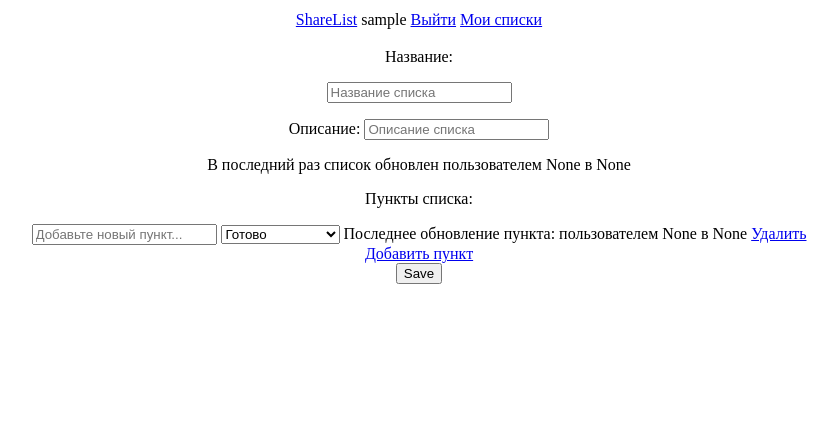
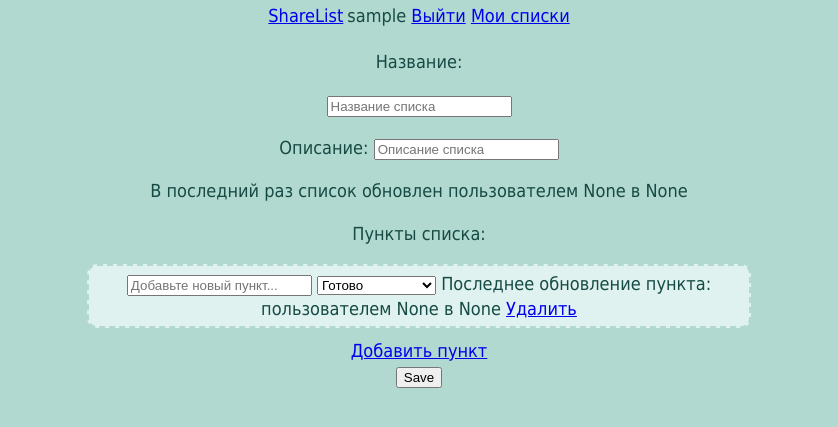
Before and after one commit to NewSouthMjos/ShareList, a Django app: page /lists/new in a window 1280 px wide. Shown: the top 427 px of the page, without its empty margins (221-1059 px from the left). Run offline with Django 3.2, Linux system fonts and the light colour scheme; the visitor is signed in with stand-in values (Sample User, id 1); some libraries are stand-ins or nearby versions.

Commit message:
added movemnt of useritems

```diff
--- /dev/null
+++ b/sharelist/static/css/base.css
@@ -0,0 +1,54 @@
+html, body {
+  margin: 0;
+  padding: 0;
+}
+
+body {
+  font-family: "Tahoma", sans-serif;
+  font-size: 18px;
+  line-height: 25px;
+  color: #164a44;
+
+  background-color: #b2d9d0;
+}
+
+.container {
+  display: flex;
+  justify-content: center;
+}
+
+.tasks__title {
+  margin: 50px 0 20px 0;
+
+  text-align: center;
+  text-transform: uppercase;
+}
+
+.tasks__list {
+  margin: 0;
+  padding: 0;
+
+  list-style: none;
+}
+
+.tasks__item {
+  max-width: 650px;
+  margin-bottom: 10px;
+  padding: 5px;
+
+  text-align: center;
+  border: 2px dashed #b2d9d0;
+  border-radius: 10px;
+  cursor: move;
+  background-color: #dff2ef;
+
+  transition: background-color 0.5s;
+}
+
+.tasks__item:last-child {
+  margin-bottom: 0;
+}
+
+.selected {
+  opacity: 0.6;
+}
--- a/sharelist/templates/base.html
+++ b/sharelist/templates/base.html
@@ -5,6 +5,8 @@
 	<head>
 		<meta charset="utf-8" />
 		<title>ShareList</title>
+		<link href="{% static 'css/base.css' %}" rel="stylesheet">
+
 	</head>
 
 	<body>
--- a/sharelist/templates/detailpage.html
+++ b/sharelist/templates/detailpage.html
@@ -8,14 +8,16 @@
 	<p>В последний раз список обновлен пользователем {{ userlist_form.last_update_author.value }} в {{ userlist_form.updated_datetime.value }}</p>
 	{{ item_formset.management_form  }}
 	<p>Пункты списка:</p>
+	<ul class="tasks__list">
 		{% for item in item_formset %}
-		<div class="item_formset">
+			<li class="tasks__item">
 				{{ item.text }}
 				{{ item.status }}
 				{{ item.useritem_id }}
 				Последнее обновление пункта: пользователем {{ item.last_update_author.value }} в {{ item.updated_datetime.value }}
-		</div>
+			</li>
 		{% endfor %}
+	</ul>
 	<div class='add_item'>
 	<div>
 	<input type="submit" value="Save">
@@ -26,8 +28,9 @@
 <!-- Include formset plugin - including jQuery dependency -->
 <script src="https://ajax.googleapis.com/ajax/libs/jquery/2.1.3/jquery.min.js"></script>
 <script src="{% static 'jquery.formset.js' %}"></script>
+<script src="{% static 'items_move.js' %}"></script>
 <script>
-    $('.item_formset').formset({
+    $('.tasks__item').formset({
         deleteText: 'Удалить',
 		addText: 'Добавить пункт',
     });
```
Also changed, not shown: sharelist/static/items_move.js (added, +44 -0 lines). Lines whose indentation alone changed are shown as unchanged.
